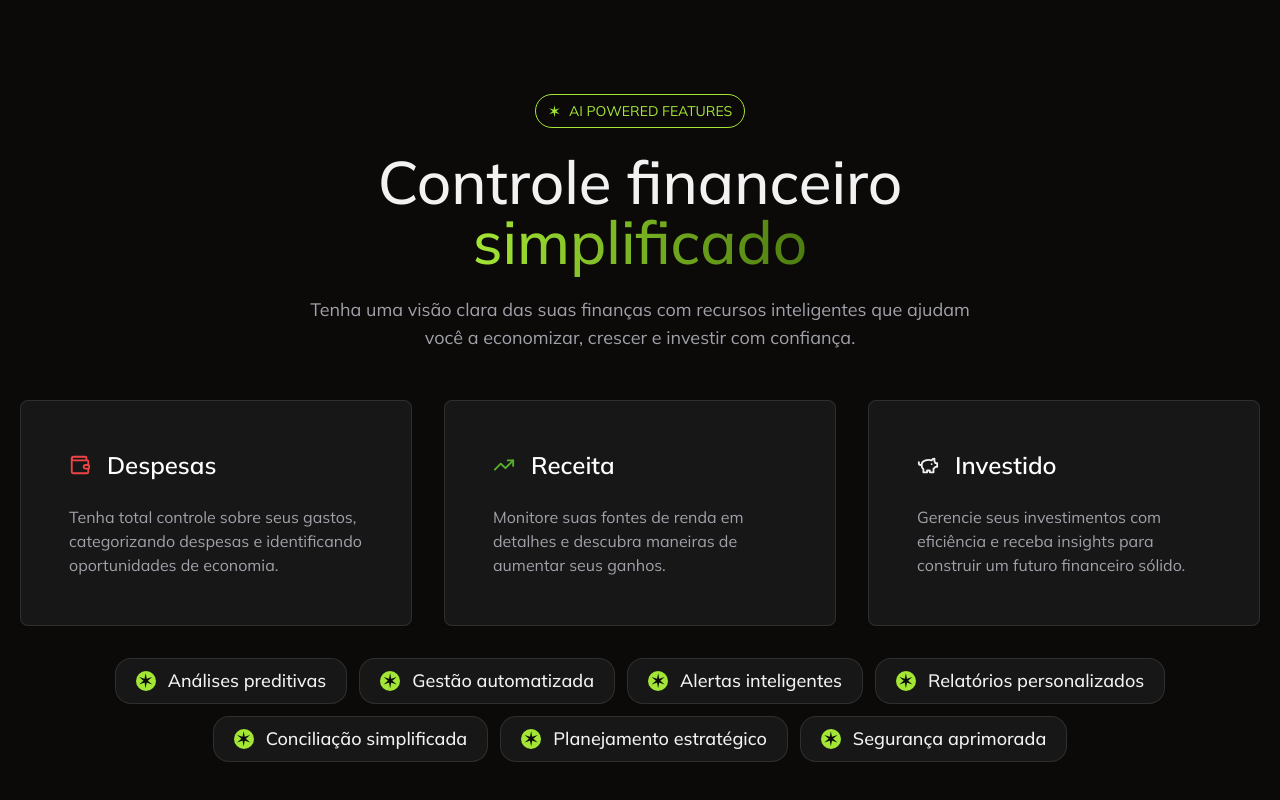
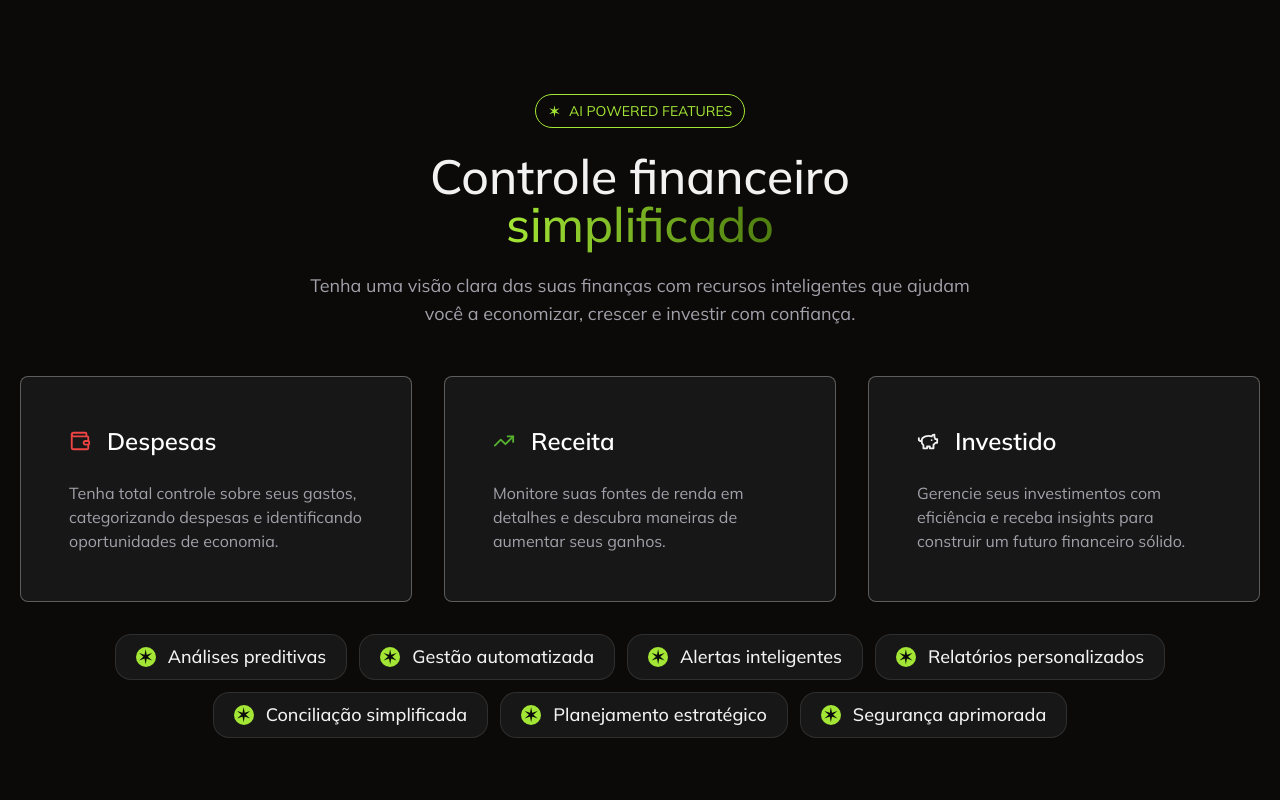
Before and after one commit to TiagoCoder2022/finance-ai, a Next.js app: page /landing-page in a window 1280 px wide. Shown: the part 2003-2803 px from the top of the page. Built offline with nearby package versions, Linux system fonts and the light colour scheme.

Commit message:
feat: add motion animation to features section

```diff
--- a/app/landing-page/_components/feature-card.tsx
+++ b/app/landing-page/_components/feature-card.tsx
@@ -1,5 +1,9 @@
+"use client";
 import { Card, CardContent, CardHeader } from "@/app/_components/ui/card";
+import { useEffect, useRef } from "react";
 import { twMerge } from "tailwind-merge";
+import { motion, useMotionTemplate, useMotionValue } from "framer-motion";
+
 
 interface FeatureCardProps {
     icon: React.ReactNode;
@@ -8,8 +12,32 @@ interface FeatureCardProps {
     className?: string;
 }
 const FeatureCard = ({icon, title, content, className}: FeatureCardProps) => {
+    const offsetX = useMotionValue(-100)
+    const offsetY = useMotionValue(-100)
+    const maskImage = useMotionTemplate`radial-gradient(100px 100px at ${offsetX}px ${offsetY}px, black, transparent)`
+    const border = useRef<HTMLDivElement>(null)
+    useEffect(() => {
+        const updateMousePosition = (e: MouseEvent) => {
+            if (!border.current) return
+            const borderRect = border.current?.getBoundingClientRect()
+            offsetX.set(e.x - borderRect.x)
+            offsetY.set(e.y - borderRect.y)
+        }
+        window.addEventListener('mousemove', updateMousePosition)
+        return () => {
+            window.removeEventListener('mousemove', updateMousePosition)
+        }
+    }, [offsetX, offsetY])
     return (
-        <Card className={twMerge("bg-neutral-900 border border-white/10 p-6", className)}>
+        <Card className={twMerge("bg-neutral-900 border border-white/30 p-6 relative", className)}>
+            <motion.div
+                className="absolute inset-0 border-2 border-lime-500 rounded-lg"
+                style={{
+                    WebkitMaskImage: maskImage,
+                    maskImage,
+                }}
+                ref={border}
+            ></motion.div>
             <CardHeader className="flex flex-row justify-between">
                 <div className="flex flex-row items-center text-center gap-2 lg:gap-4 p-0">
                     {icon}
--- a/app/landing-page/_components/feature-cards.tsx
+++ b/app/landing-page/_components/feature-cards.tsx
@@ -40,8 +40,8 @@ const FeatureCards = async () => {
             </div>
             <div className="flex flex-wrap gap-3 justify-center mt-8">
                 {features.map((feature) => (
-                    <div key={feature} className="bg-neutral-900 border border-white/10 inline-flex px-3 md:px-5 py-1.5 md:py-2 rounded-2xl gap-3 items-center">
-                        <span className="bg-lime-400 text-neutral-950 size-5 rounded-full inline-flex items-center justify-center text-xl">&#10038;</span>
+                    <div key={feature} className="bg-neutral-900 border border-white/10 inline-flex px-3 md:px-5 py-1.5 md:py-2 rounded-2xl gap-3 items-center hover:scale-105 transition duration-500 group">
+                        <span className="bg-lime-400 text-neutral-950 size-5 rounded-full inline-flex items-center justify-center text-xl group-hover:rotate-45 transition duration-500">&#10038;</span>
                         <span className="font-medium md:text-lg">{feature}</span>
                     </div>
                 ))}
--- a/app/landing-page/_components/features.tsx
+++ b/app/landing-page/_components/features.tsx
@@ -3,12 +3,12 @@ import FeatureCards from "./feature-cards";
 
 const Features = () => {
     return (
-        <section className="py-24 flex justify-center">
+        <section className="py-24 flex justify-center" id="features">
             <div className="container px-5">
                 <div className="flex justify-center">
                     <Tag>AI Powered Features</Tag>
                 </div>
-                <h2 className="text-6xl font-medium text-center mt-6 max-w-2xl mx-auto">
+                <h2 className="text-4xl md:text-5xl font-medium text-center mt-6 max-w-2xl mx-auto">
                     Controle financeiro{" "}
                     <span className="bg-gradient-to-r from-lime-400 to-lime-700 text-transparent bg-clip-text">
                         simplificado
```
